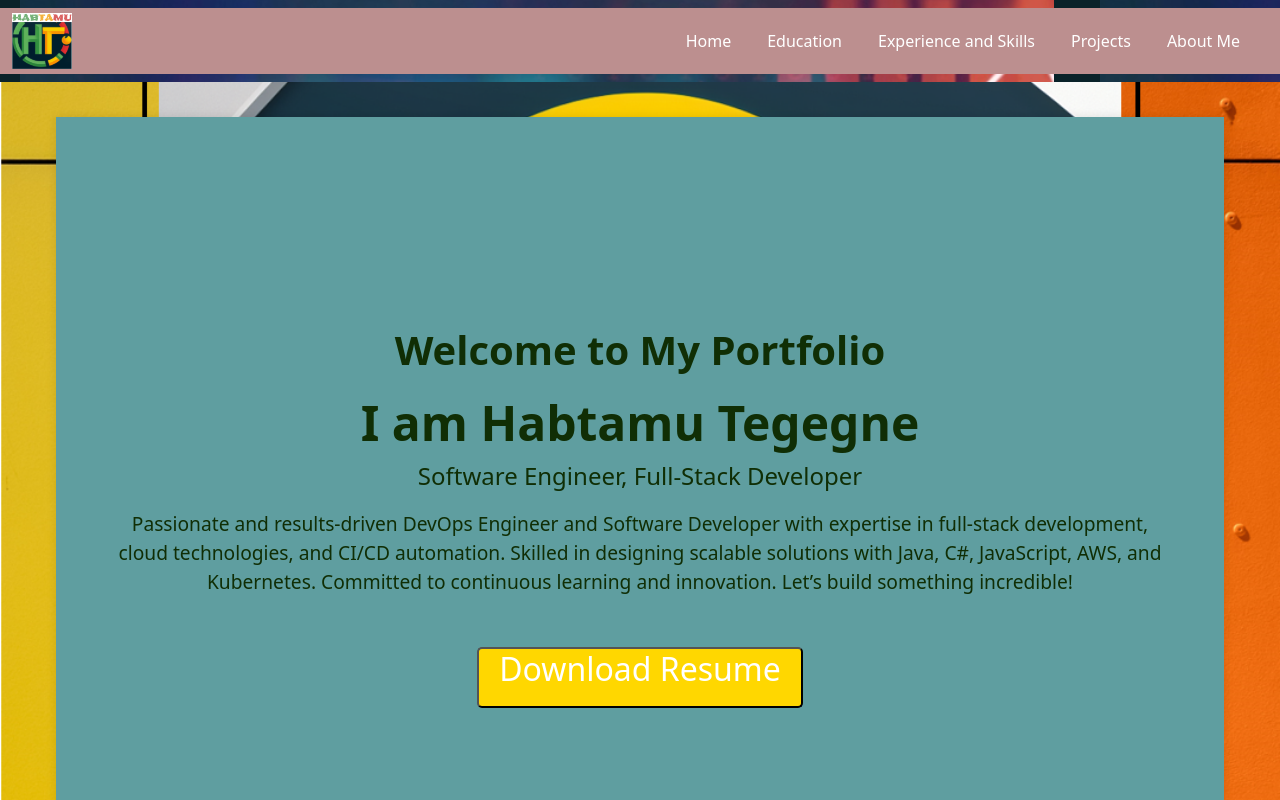
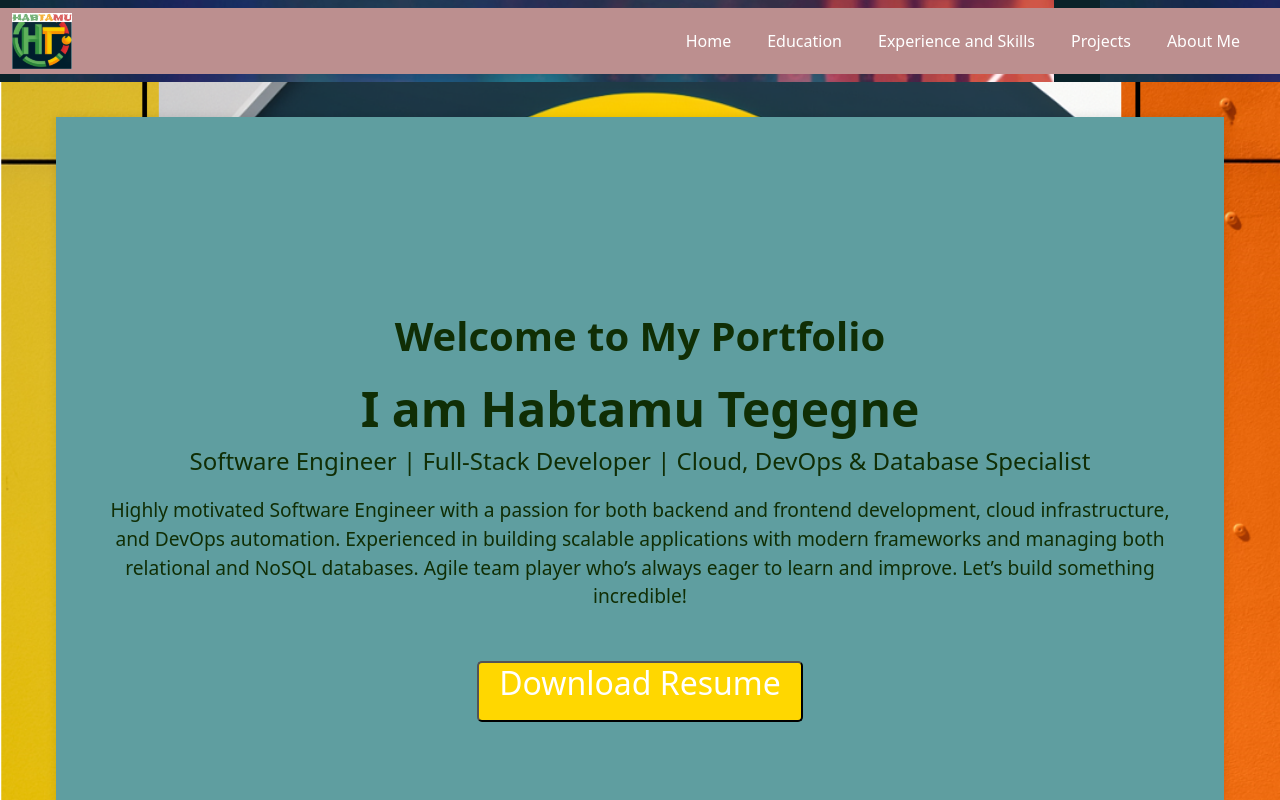
Before and after one commit to htegegne/my-portfolio, a React (Create React App) app: page / in a window 1280 px wide. Shown: the top 800 px of the page. Built offline with nearby package versions, Linux system fonts and the light colour scheme.

Commit message:
Describe your update here

```diff
--- a/src/components/Home.jsx
+++ b/src/components/Home.jsx
@@ -17,11 +17,15 @@ const Home = () => {
             <div className="content">
                 <h1 className="welcome-text">Welcome to My Portfolio</h1>
                 <h1 className="name">I am Habtamu Tegegne</h1>
-                <h3 className="role">Software Engineer, Full-Stack Developer</h3>
+                <h3 className="role">Software Engineer | Full-Stack Developer | Cloud, DevOps & Database Specialist</h3>
                 <p className="description">
-                   Passionate and results-driven DevOps Engineer and Software Developer with expertise in full-stack development, cloud technologies, and CI/CD automation.
-                    Skilled in designing scalable solutions with Java, C#, JavaScript, AWS, and Kubernetes. Committed to continuous learning and innovation.
-                    Let’s build something incredible!
+                Highly motivated Software Engineer with a passion for both backend and frontend development,
+                cloud infrastructure, and DevOps automation. Experienced in building scalable
+                applications with modern frameworks and managing both relational and NoSQL databases.
+                Agile team player who’s always eager to learn and improve.
+                Let’s build something incredible!
+
+
                 </p>
                 <div className="download-section">
                     <button className="button download-btn" onClick={handleDownload}>
```
